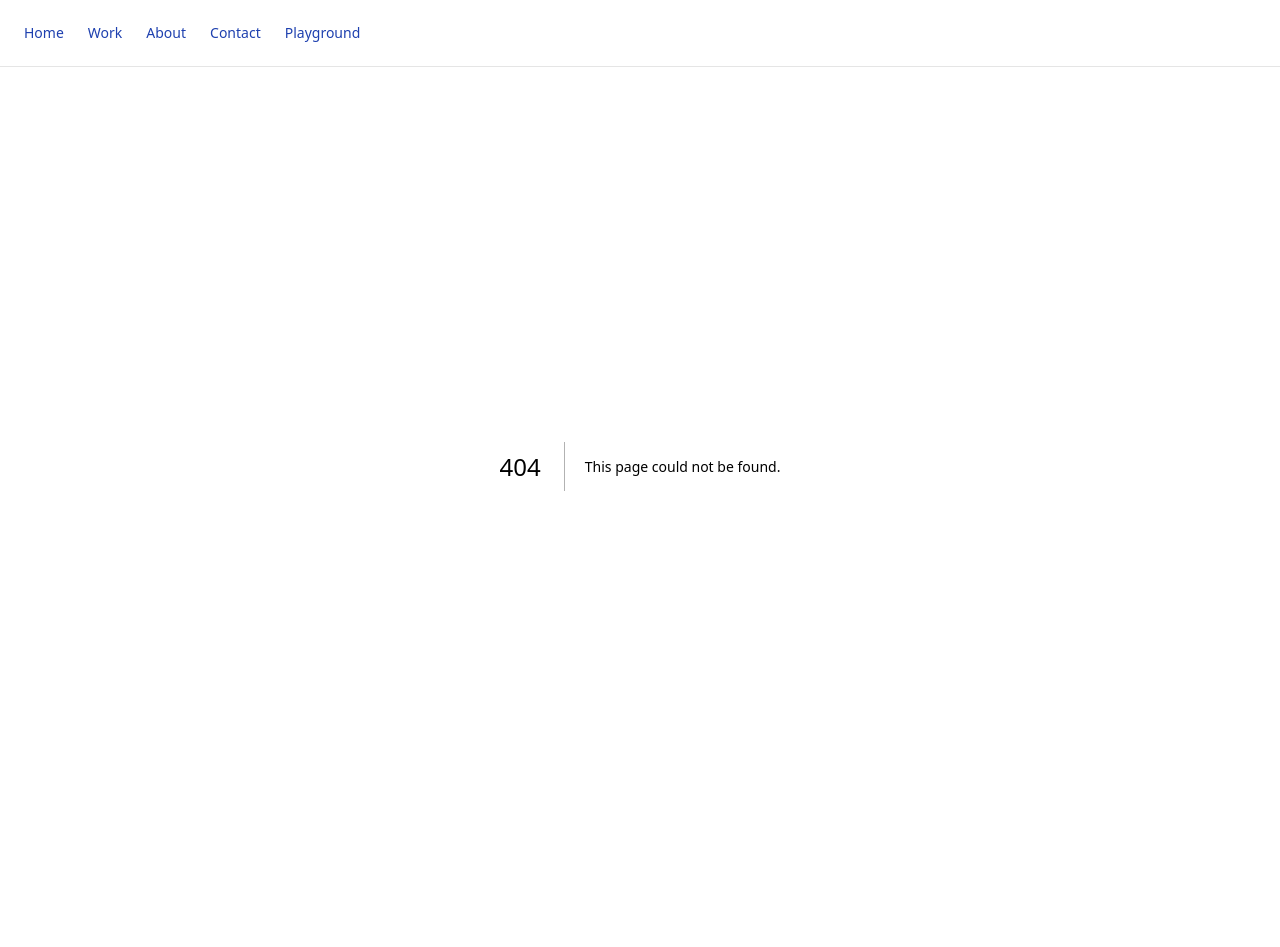
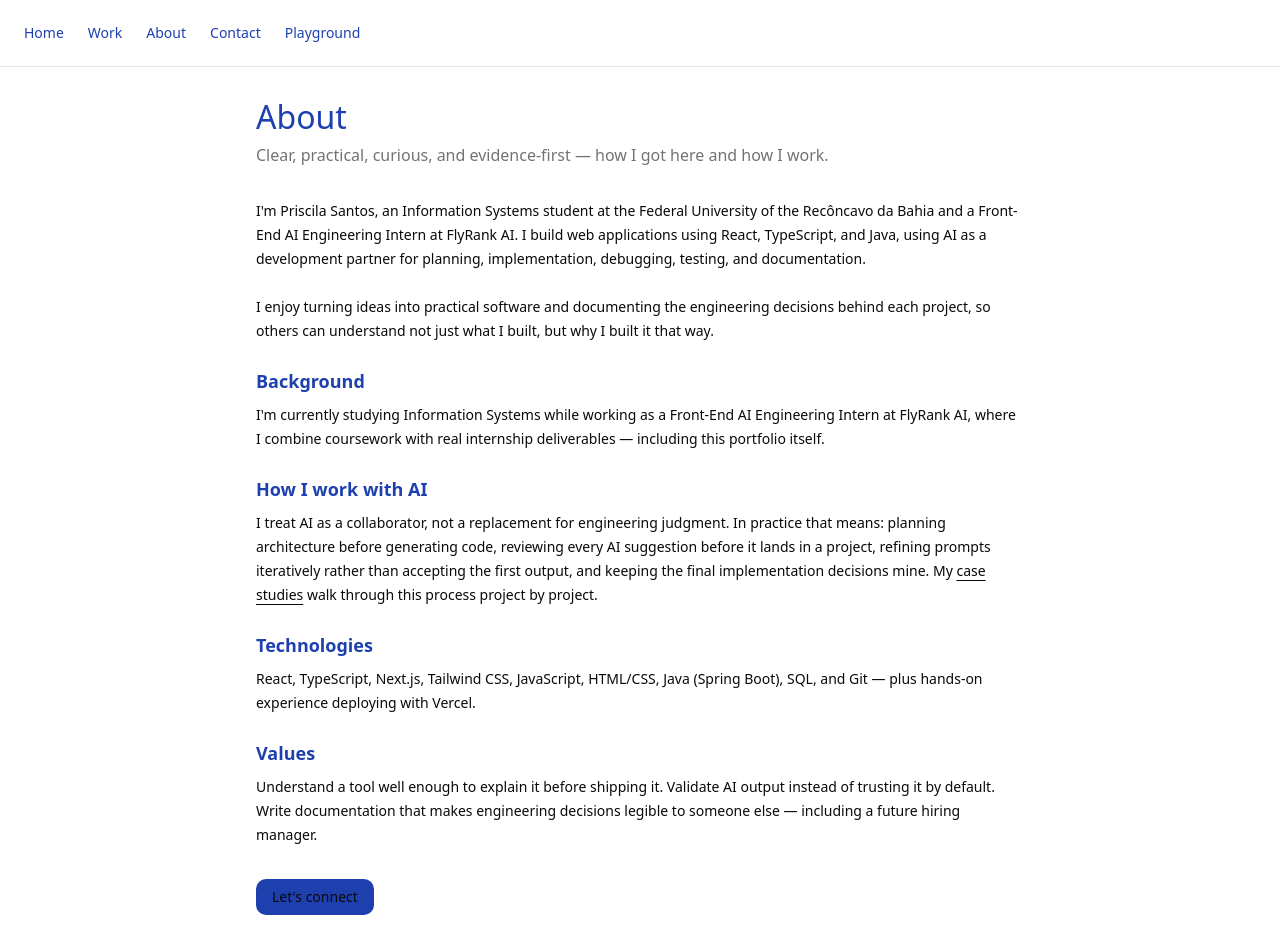
Before and after one commit to Priscila-Santos/priscila-portfolio, a Next.js app: page /about in a window 1280 px wide. Before the commit this address had no page. Before the commit the page ends 867 px from the top, so only its background shows below. Built offline with nearby package versions, Linux system fonts and the light colour scheme.

Commit message:
feat: add portfolio content for about

```diff
--- /dev/null
+++ b/app/about/page.tsx
@@ -0,0 +1,89 @@
+import Link from "next/link";
+
+export default function AboutPage() {
+  return (
+    <section className="px-page-x py-section">
+      <div className="mx-auto max-w-3xl space-y-8">
+        <header className="space-y-2">
+          <h1 className="text-display text-primary">About</h1>
+          <p className="max-w-2xl text-muted-foreground">
+            Clear, practical, curious, and evidence-first — how I got here and
+            how I work.
+          </p>
+        </header>
+
+        <div className="space-y-6 text-sm leading-6 text-foreground">
+          <p>
+            I&apos;m Priscila Santos, an Information Systems student at the
+            Federal University of the Recôncavo da Bahia and a Front-End AI
+            Engineering Intern at FlyRank AI. I build web applications using
+            React, TypeScript, and Java, using AI as a development partner for
+            planning, implementation, debugging, testing, and documentation.
+          </p>
+
+          <p>
+            I enjoy turning ideas into practical software and documenting the
+            engineering decisions behind each project, so others can
+            understand not just what I built, but why I built it that way.
+          </p>
+
+          <div>
+            <h2 className="text-lg font-semibold text-primary">Background</h2>
+            <p className="mt-2">
+              I&apos;m currently studying Information Systems while working as
+              a Front-End AI Engineering Intern at FlyRank AI, where I combine
+              coursework with real internship deliverables — including this
+              portfolio itself.
+            </p>
+          </div>
+
+          <div>
+            <h2 className="text-lg font-semibold text-primary">
+              How I work with AI
+            </h2>
+            <p className="mt-2">
+              I treat AI as a collaborator, not a replacement for engineering
+              judgment. In practice that means: planning architecture before
+              generating code, reviewing every AI suggestion before it lands
+              in a project, refining prompts iteratively rather than accepting
+              the first output, and keeping the final implementation decisions
+              mine. My{" "}
+              <Link href="/work" className="underline underline-offset-4">
+                case studies
+              </Link>{" "}
+              walk through this process project by project.
+            </p>
+          </div>
+
+          <div>
+            <h2 className="text-lg font-semibold text-primary">
+              Technologies
+            </h2>
+            <p className="mt-2">
+              React, TypeScript, Next.js, Tailwind CSS, JavaScript, HTML/CSS,
+              Java (Spring Boot), SQL, and Git — plus hands-on experience
+              deploying with Vercel.
+            </p>
+          </div>
+
+          <div>
+            <h2 className="text-lg font-semibold text-primary">Values</h2>
+            <p className="mt-2">
+              Understand a tool well enough to explain it before shipping it.
+              Validate AI output instead of trusting it by default. Write
+              documentation that makes engineering decisions legible to
+              someone else — including a future hiring manager.
+            </p>
+          </div>
+        </div>
+
+        <Link
+          href="/contact"
+          className="inline-flex rounded-lg bg-primary px-4 py-2 text-sm font-medium text-primary-foreground transition-colors hover:bg-primary/80 focus-visible:outline-none focus-visible:ring-2 focus-visible:ring-ring"
+        >
+          Let&apos;s connect
+        </Link>
+      </div>
+    </section>
+  );
+}
```
